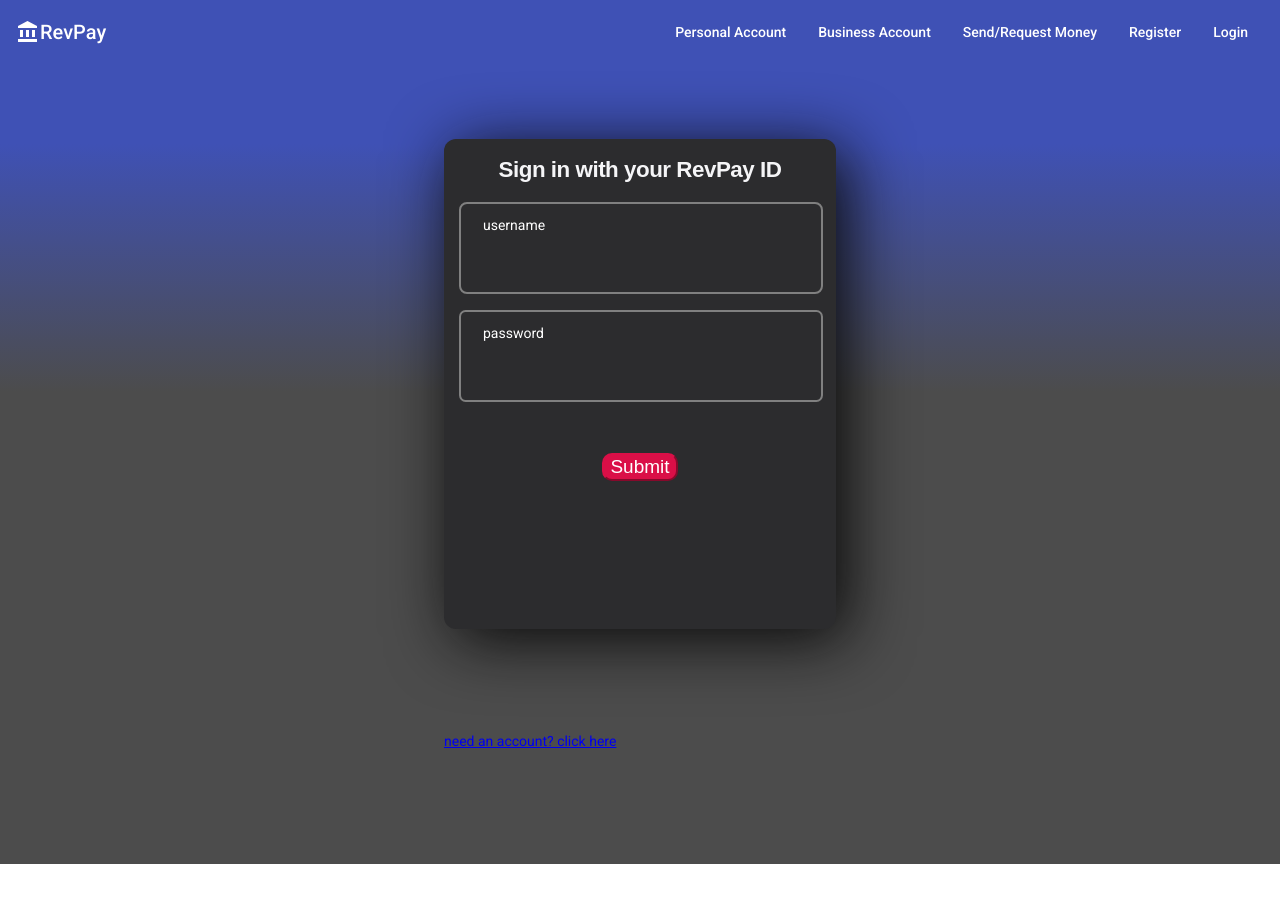
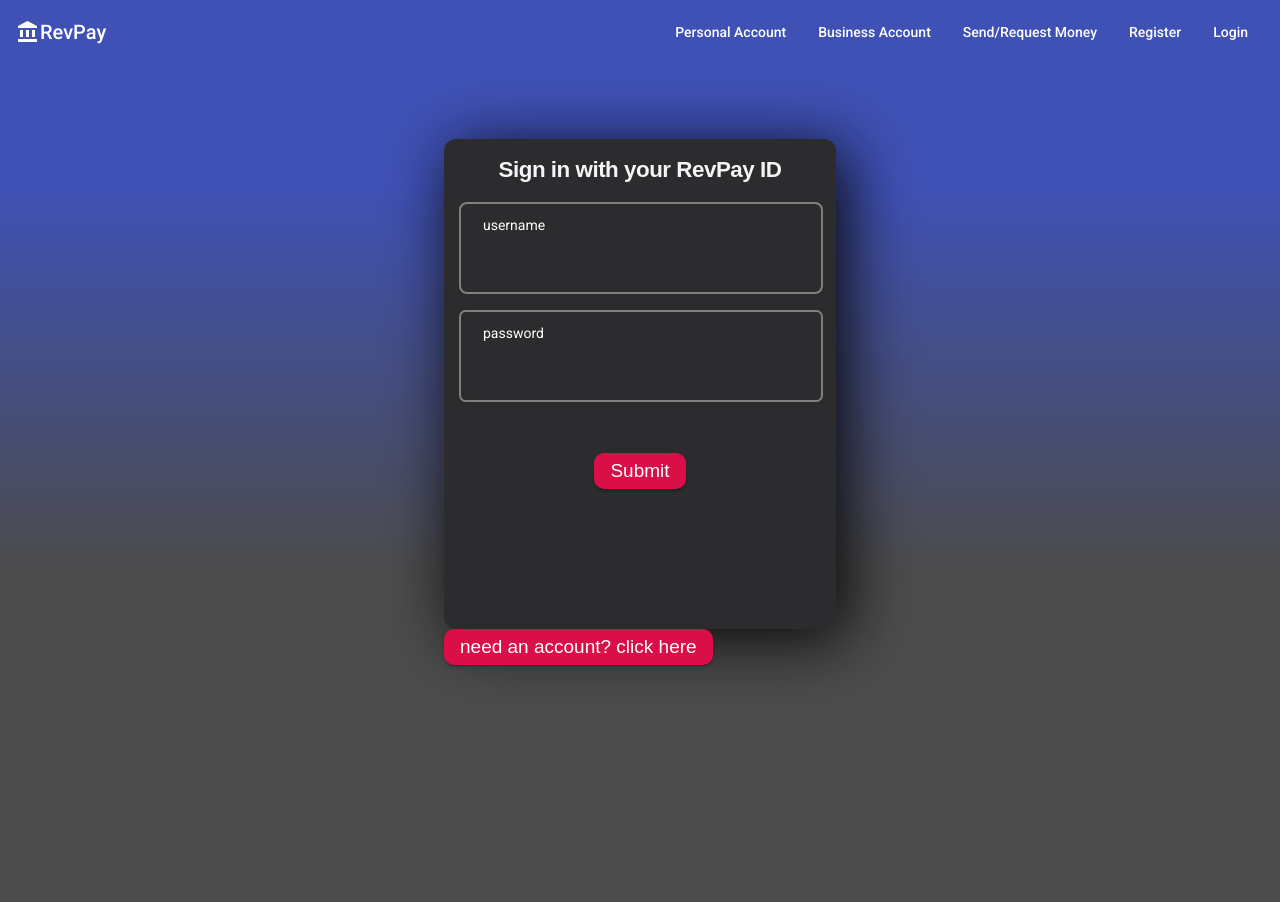
Before and after one commit to mdiazelt/RevPay-Banking-Project, an Angular app in the folder frontend/: page /login in a window 1280 px wide. Shown: the top 902 px of the page. Before the commit the page ends 864 px from the top, so only its background shows below. Built offline with nearby package versions, Linux system fonts and the light colour scheme.

Commit message:
updated HTML to better work with the CSS

```diff
--- a/frontend/src/app/components/login-account/login-account.component.html
+++ b/frontend/src/app/components/login-account/login-account.component.html
@@ -16,15 +16,14 @@
                         <span for="password" id="revPayID_field_label">password</span>
                     </div>
                     <div class="button-submit">
-                    <button id="button-submit">Submit</button>
+                        <button mat-raised-button color="warn" id="button-submit">Submit</button>
                     </div>
                 </form>
             </div>
         </div>
     </div>
-
-
     <div class="routerlinks">
-<a [routerLink]="['/register']"><p>need an account? click here</p></a>
+        <button  id ="goBack" mat-raised-button color="warn" [routerLink]="['/register']">need an account? click here</button>
         <router-outlet></router-outlet>
     </div>
+</div>
```
Lines whose indentation alone changed are shown as unchanged.
